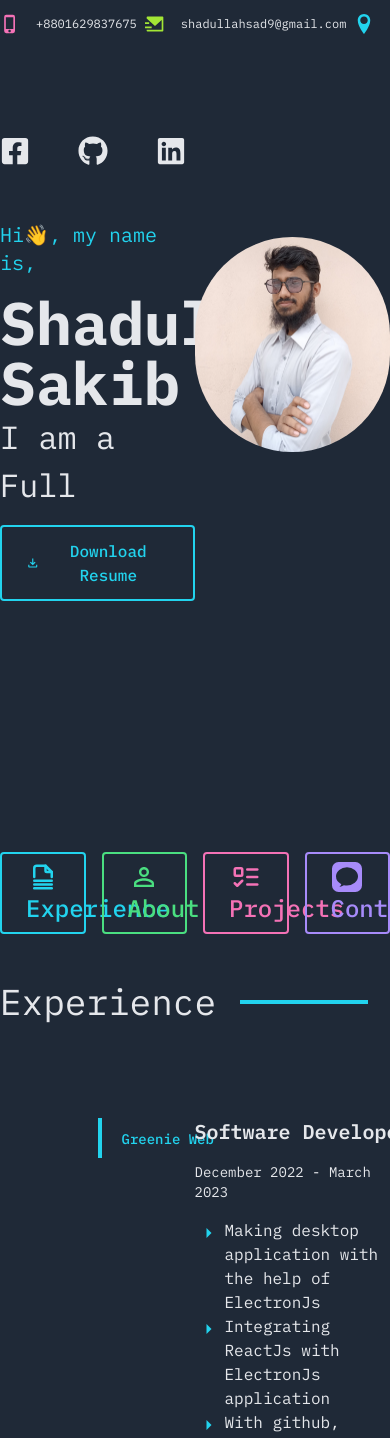
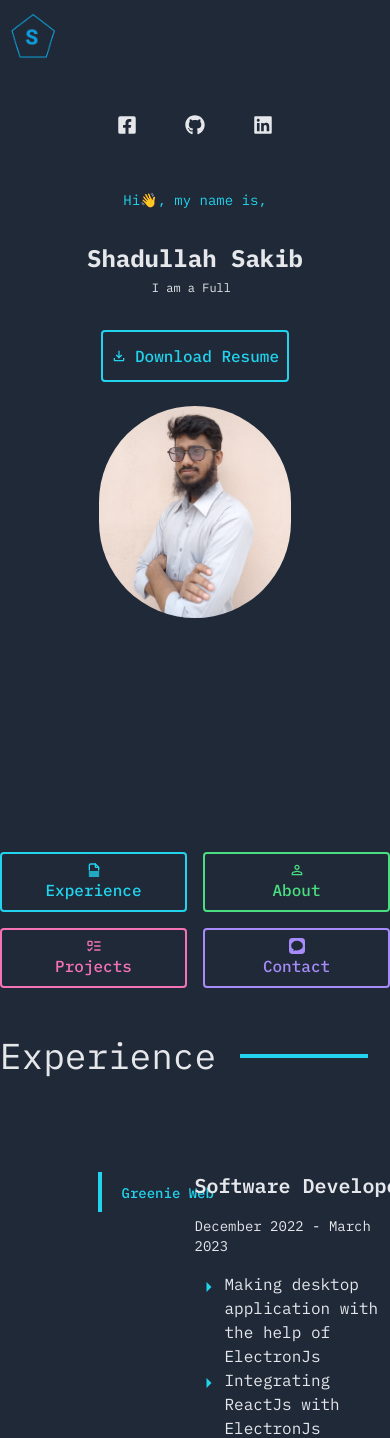
Before and after one commit to shadullah/Portfolio_2_0, a React (Vite) app: page / in a window 390 px wide. Shown: the top 1438 px of the page. Built offline with nearby package versions, Linux system fonts and the light colour scheme.

Commit message:
banner responsive

```diff
--- a/src/Pages/Banner.jsx
+++ b/src/Pages/Banner.jsx
@@ -18,13 +18,13 @@ const Banner = () => {
     <>
       <div className="h-screen max-w-[1200px] mx-auto">
         <div>
-          <div className="my-2 flex justify-between items-center text-center">
+          <div className="my-2 block md:flex justify-between items-center text-center">
             <div>
               <h1 className="italic font-extrabold text-3xl">
                 <img className="w-16" src={lgo} alt="" />
               </h1>
             </div>
-            <div className="flex items-center">
+            <div className="hidden md:flex items-center">
               <div className="flex items-center space-x-4 mr-2">
                 <span className="text-xl text-pink-400">
                   <MdPhoneIphone />
@@ -47,10 +47,10 @@ const Banner = () => {
           </div>
           {/* <hr /> */}
         </div>
-        <div className="flex justify-between items-center my-12">
-          <div className="w-1/2">
+        <div className=" text-center block md:flex justify-between items-center my-12">
+          <div className="w-full md:w-1/2">
             <div>
-              <div className="flex text-3xl space-x-12 my-12">
+              <div className="flex justify-center text-xl md:text-3xl space-x-12 my-12">
                 <a href="https://www.facebook.com/" target="blank">
                   <button className=" hover:text-blue-400 transition duration-500">
                     <FaFacebookSquare />
@@ -71,17 +71,17 @@ const Banner = () => {
                 </a>
               </div>
             </div>
-            <div className="space-y-4">
-              <div className="flex items-center space-x-3">
-                {/* <div className="h-1 w-20 bg-gray-500"></div> */}
-                <h3 className="text-cyan-400 text-xl">
+            <div className="space-y-8">
+              <div className="">
+                <h3 className="text-cyan-400 text-sm md:text-xl">
                   Hi&#128075;, my name is,
                 </h3>
               </div>
-              <p className="text-6xl font-extrabold">Shadullah Sakib</p>
+              <p className="text-2xl md:text-6xl font-extrabold">
+                Shadullah Sakib
+              </p>
               <TypeAnimation
                 sequence={[
-                  // Same substring at the start will only be typed once, initially
                   "I am a Software Developer",
                   1000,
                   "I am a Full Stack Developer",
@@ -90,13 +90,13 @@ const Banner = () => {
                   1000,
                 ]}
                 speed={50}
-                style={{ fontSize: "2em" }}
+                className="text-xs md:text-3xl"
                 repeat={Infinity}
               />
               <div>
                 <button
                   onClick={handleDownloadClick}
-                  className="py-3 px-6 border-2 border-cyan-400 text-cyan-400 rounded hover:bg-cyan-900 transition font-medium duration-500 text-center cursor-pointer flex items-center"
+                  className="mx-auto py-3 px-2 md:px-6 border-2 border-cyan-400 text-cyan-400 rounded hover:bg-cyan-900 transition font-medium duration-500 text-center cursor-pointer flex items-center my-6"
                 >
                   <MdOutlineFileDownload className="mr-2" />
                   Download Resume
@@ -104,8 +104,12 @@ const Banner = () => {
               </div>
             </div>
           </div>
-          <div className="w-1/2 my-12">
-            <img className="rounded-full mx-auto w-96" src={two} alt="" />
+          <div className="w-full md:w-1/2">
+            <img
+              className="rounded-full mx-auto w-48 md:w-96"
+              src={two}
+              alt=""
+            />
           </div>
         </div>
       </div>
--- a/src/Pages/Home.jsx
+++ b/src/Pages/Home.jsx
@@ -29,47 +29,47 @@ const Home = () => {
     <div>
       <Banner />
       <div className="max-w-[1200px] mx-auto">
-        <div className="grid grid-cols-4 gap-4 mb-12">
+        <div className="grid grid-cols-2 md:grid-cols-4 gap-4 mb-12">
           <div
             onClick={() => setcurrent("Experience")}
-            className="py-2 px-6 border-2 border-cyan-400 text-cyan-400 rounded hover:bg-cyan-900 transition font-medium duration-500 cursor-pointer text-center"
+            className="py-2 px-3 md:px-6 border-2 border-cyan-400 text-cyan-400 rounded hover:bg-cyan-900 transition font-medium duration-500 cursor-pointer text-center"
           >
             <span className="flex justify-center">
-              <TbFileStack className="text-3xl" />
+              <TbFileStack className="md:text-3xl" />
             </span>
 
-            <button className="text-2xl">Experience</button>
+            <button className="md:text-2xl">Experience</button>
           </div>
           <div
             onClick={() => setcurrent("About")}
-            className="py-2 px-6 border-2 border-green-400 text-green-400 rounded hover:bg-green-900 transition font-medium duration-500 text-center cursor-pointer"
+            className="py-2 px-3 md:px-6 border-2 border-green-400 text-green-400 rounded hover:bg-green-900 transition font-medium duration-500 text-center cursor-pointer"
           >
             <span className="flex justify-center">
-              <MdOutlinePersonOutline className="text-3xl" />
+              <MdOutlinePersonOutline className="md:text-3xl" />
             </span>
 
-            <button className="text-2xl">About</button>
+            <button className="md:text-2xl">About</button>
           </div>
 
           <div
             onClick={() => setcurrent("Project")}
-            className="py-2 px-6 border-2 border-pink-400 text-pink-400 rounded hover:bg-pink-900 transition font-medium duration-500 text-center cursor-pointer"
+            className="py-2 px-3 md:px-6 border-2 border-pink-400 text-pink-400 rounded hover:bg-pink-900 transition font-medium duration-500 text-center cursor-pointer"
           >
             <span className="flex justify-center">
-              <LuListTodo className="text-3xl" />
+              <LuListTodo className="md:text-3xl" />
             </span>
 
-            <button className="text-2xl">Projects</button>
+            <button className="md:text-2xl">Projects</button>
           </div>
           <div
             onClick={() => setcurrent("Contact")}
-            className="py-2 px-6 border-2 border-violet-400 text-violet-400 rounded hover:bg-violet-900 transition font-medium duration-500 text-center cursor-pointer"
+            className="py-2 px-3 md:px-6 border-2 border-violet-400 text-violet-400 rounded hover:bg-violet-900 transition font-medium duration-500 text-center cursor-pointer"
           >
             <span className="flex justify-center">
-              <SiImessage className="text-3xl" />
+              <SiImessage className="md:text-3xl" />
             </span>
 
-            <button className="text-2xl">Contact</button>
+            <button className="md:text-2xl">Contact</button>
           </div>
         </div>
         <div>{loadCompo()}</div>
```
